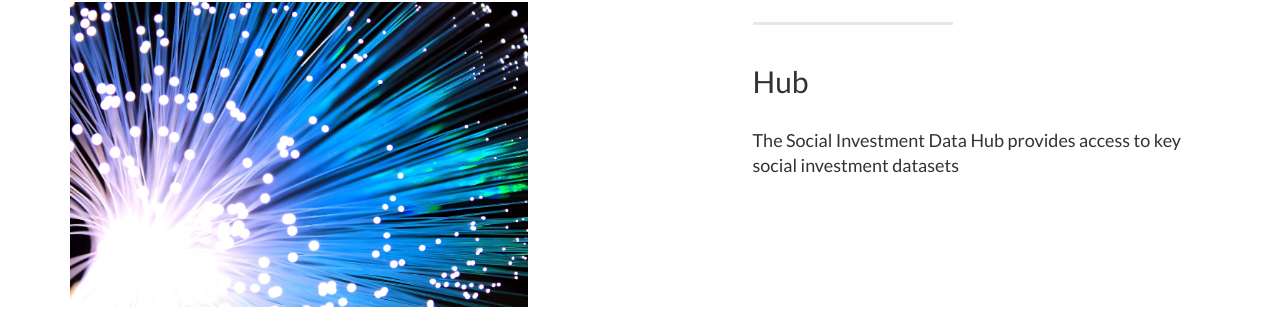
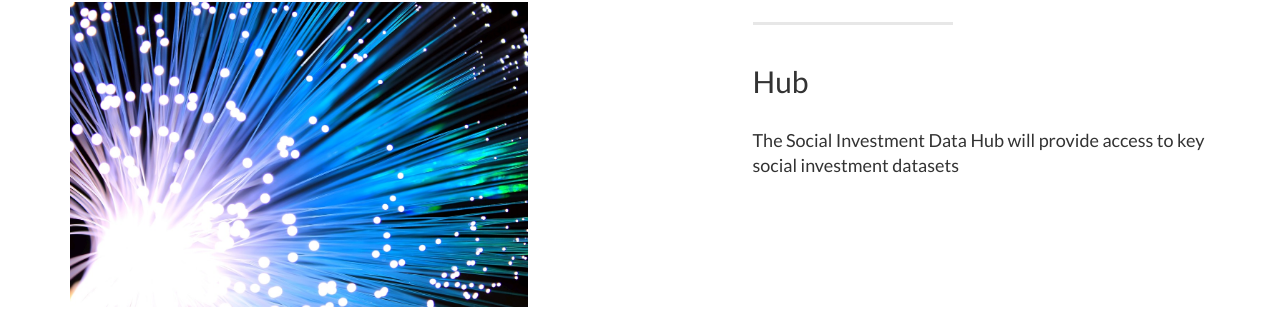
Before and after one commit to SocialEconomyDataLab/socialeconomydatalab.github.io-archive, a Jekyll site: the page built from index.md, in a window 1280 px wide and 900 px high, scrolled down 1345 px. Shown: the part 131-454 px from the top of the window. Built offline with Jekyll 4.4.1, drawn with Linux system fonts in a browser that asks for light colours.

Commit message:
Update 2017-10-25-services-2-hub.markdown

```diff
--- a/_posts/2017-10-25-services-2-hub.markdown
+++ b/_posts/2017-10-25-services-2-hub.markdown
@@ -5,4 +5,4 @@ category: Services
 title: Hub
 description: |
 ---
-The Social Investment Data Hub provides access to key social investment datasets
+The Social Investment Data Hub will provide access to key social investment datasets
```
